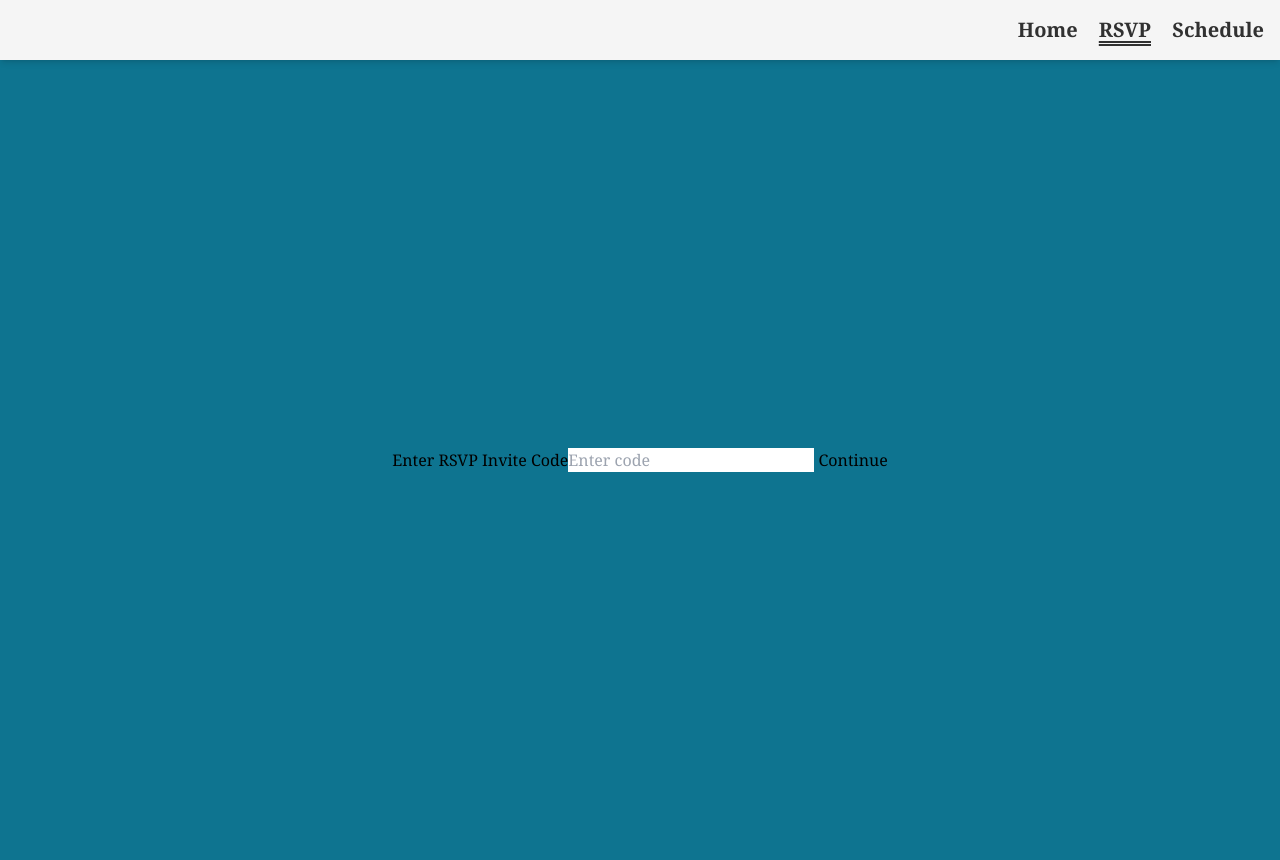
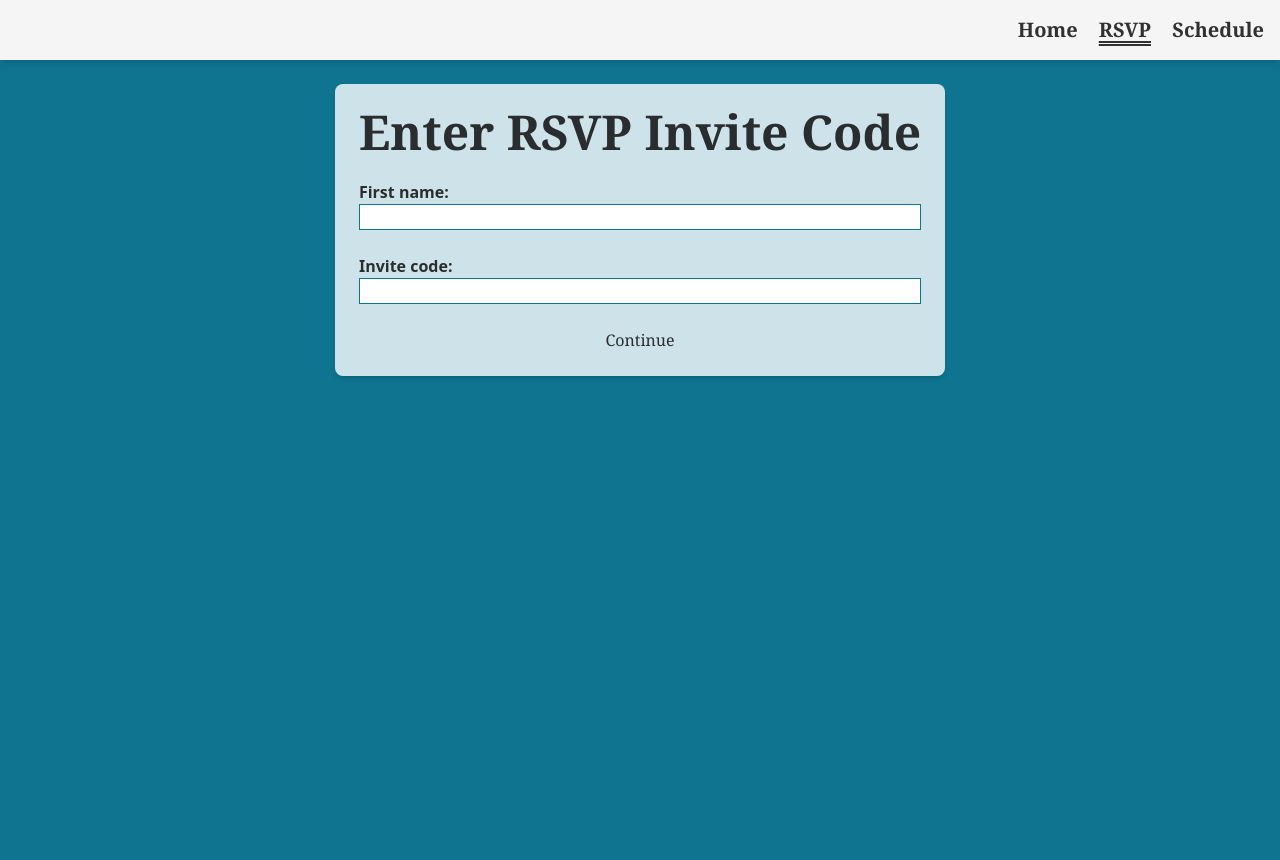
Before and after one commit to mbgeorge48/wedding-planner-be, a Django app: page /rsvp in a window 1280 px wide. After the commit the page ends 378 px from the top, so only its background shows below. Run offline with Django 5.2, Linux system fonts and the light colour scheme; some libraries are stand-ins or nearby versions.

Commit message:
Add a basic signup form

```diff
--- a/project/interfaces/web/templates/components/header.html
+++ b/project/interfaces/web/templates/components/header.html
@@ -7,8 +7,7 @@
        x-data="{ path: window.location.pathname }">
     <a href="{{ home_url }}"
        :class="path === '/' ? 'font-bold underline underline-offset-4 decoration-double' : 'hover:text-blue-400'">Home</a>
-    <a href="{{ rsvp_url }}"
-       :class="path === '/rsvp' ? 'font-bold underline underline-offset-4 decoration-double' : 'hover:text-blue-400'">RSVP</a>
+    <a href="{{ rsvp_url }}" :class="path.includes('rsvp') ? 'font-bold underline underline-offset-4 decoration-double' : 'hover:text-blue-400'">RSVP</a>
     <a href="{{ schedule_url }}"
        :class="path === '/schedule' ? 'font-bold underline underline-offset-4 decoration-double' : 'hover:text-blue-400'">Schedule</a>
     {% comment %} <a href="{{ faqs_url }}"
--- /dev/null
+++ b/project/interfaces/web/templates/components/rsvp/signin_form.html
@@ -0,0 +1,28 @@
+<script>
+      document.addEventListener("DOMContentLoaded", function () {
+          const urlParams = new URLSearchParams(window.location.search);
+          const code = urlParams.get('code');
+          if (code) {
+              document.getElementById("code").value = code;
+            }
+  });
+</script>
+<form method="post"
+      class="flex flex-col items-center font-serif space-y-6 p-6 md:rounded-lg text-black/80 bg-white/80 backdrop-blur-sm shadow-md md:mx-4">
+    <h2 class="text-2xl md:text-4xl lg:text-5xl font-semibold text-center">Enter RSVP Invite Code</h2>
+    {% csrf_token %}
+    <div class="flex flex-col font-semibold w-full">
+        <label for="firstname" class="font-sans">First name:</label>
+        <input id="firstname" name="firstname" class="border border-cyan-700" />
+    </div>
+    <div class="flex flex-col font-semibold w-full">
+        <label for="code" class="font-sans">Invite code:</label>
+        <input id="code"
+               type="text"
+               name="code"
+               maxlength="10"
+               class="border border-cyan-700 tracking-widest" />
+    </div>
+    <button type="submit">Continue</button>
+    {% if error %}<p class="text-red">{{ error }}</p>{% endif %}
+</form>
--- a/project/interfaces/web/templates/rsvp.html
+++ b/project/interfaces/web/templates/rsvp.html
@@ -5,17 +5,19 @@
 {% endblock title %}
 {% block content %}
     <main id="rsvp"
-          class="relative min-h-screen flex items-center justify-center">
+          class="flex items-center justify-center font-serif w-full ">
         {% if name %}
             <p>hello {{ name }}</p>
-        {% else %}
-            <h2>Enter RSVP Invite Code</h2>
             <form method="post">
                 {% csrf_token %}
-                <input type="password" name="code" placeholder="Enter code">
-                <button type="submit">Continue</button>
-                {% if error %}<p class="text-red">{{ error }}</p>{% endif %}
+                <input type="hidden" name="action" value="signout">
+                <button type="submit">Signout</button>
             </form>
+        {% else %}
+        <div class="md:m-6 md:w-auto w-full">
+            {% include "components/rsvp/signin_form.html" %}
+
+        </div>
         {% endif %}
     </main>
 {% endblock content %}
--- a/project/interfaces/web/urls.py
+++ b/project/interfaces/web/urls.py
@@ -6,7 +6,7 @@ from .views import home, load_time, rsvp, rsvp_form, schedule
 urlpatterns = [
     path("", home, name="home"),
     path("rsvp", rsvp, name="rsvp"),
-    path("rsvp_form", rsvp_form, name="rsvp_form"),
+    path("rsvp/form", rsvp_form, name="rsvp_form"),
     path("schedule", schedule, name="schedule"),
     path("load-time/", load_time, name="load_time"),
 ]
--- a/project/interfaces/web/views/rsvp.py
+++ b/project/interfaces/web/views/rsvp.py
@@ -1,23 +1,46 @@
 # from django import forms
 from django.shortcuts import redirect, render
 from project.data import models
+from django.core import exceptions
 
 
 def rsvp(request):
     if request.method == "POST":
         code = request.POST.get("code").strip().upper()
-        guest = models.Person.objects.filter(invite_code=code).first()
+        firstname = request.POST.get("firstname").strip().upper()
+        try:
+            guest = models.Person.objects.filter(
+                invite_code=code, firstname__iexact=firstname
+            ).get()
+        except exceptions.MultipleObjectsReturned:
+            return render(
+                request, "rsvp.html", {"error": "Multiple users found, contact MG"}
+            )
+        except exceptions.ObjectDoesNotExist:
+            return render(
+                request,
+                "rsvp.html",
+                {"error": "No user matching that name and invite code found"},
+            )
+
         if guest:
             request.session["guest_code"] = code
             return redirect("rsvp_form")
         else:
             return render(request, "rsvp.html", {"error": "Invalid code"})
+
     return render(request, "rsvp.html")
 
 
 def rsvp_form(request):
     code = request.session.get("guest_code")
     guest = models.Person.objects.filter(invite_code=code).first()
+
+    if request.method == "POST":
+        action = request.POST.get("action")
+        if action == "signout":
+            request.session.flush()
+            return redirect("rsvp")
 
     if not guest:
         return redirect("rsvp")
```
